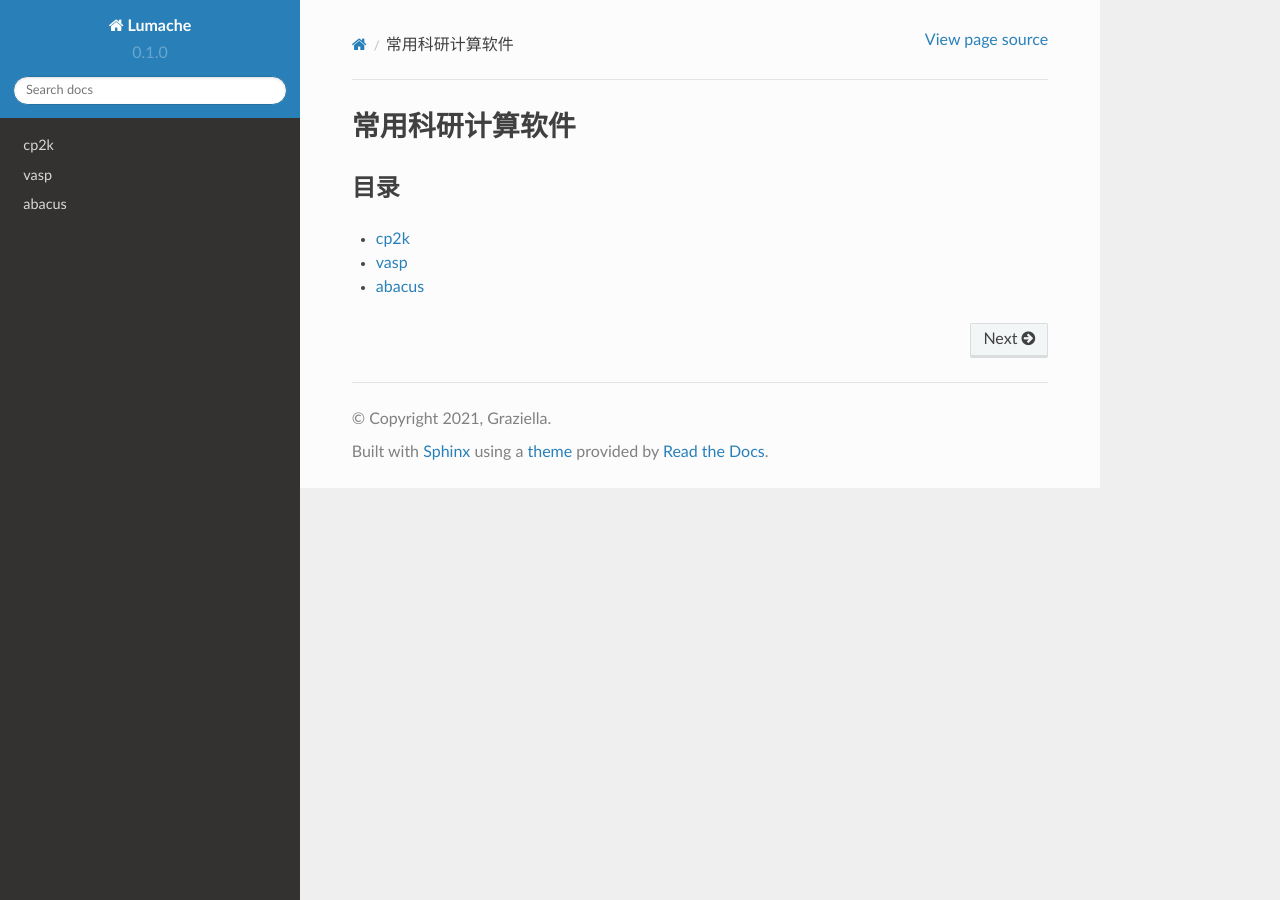
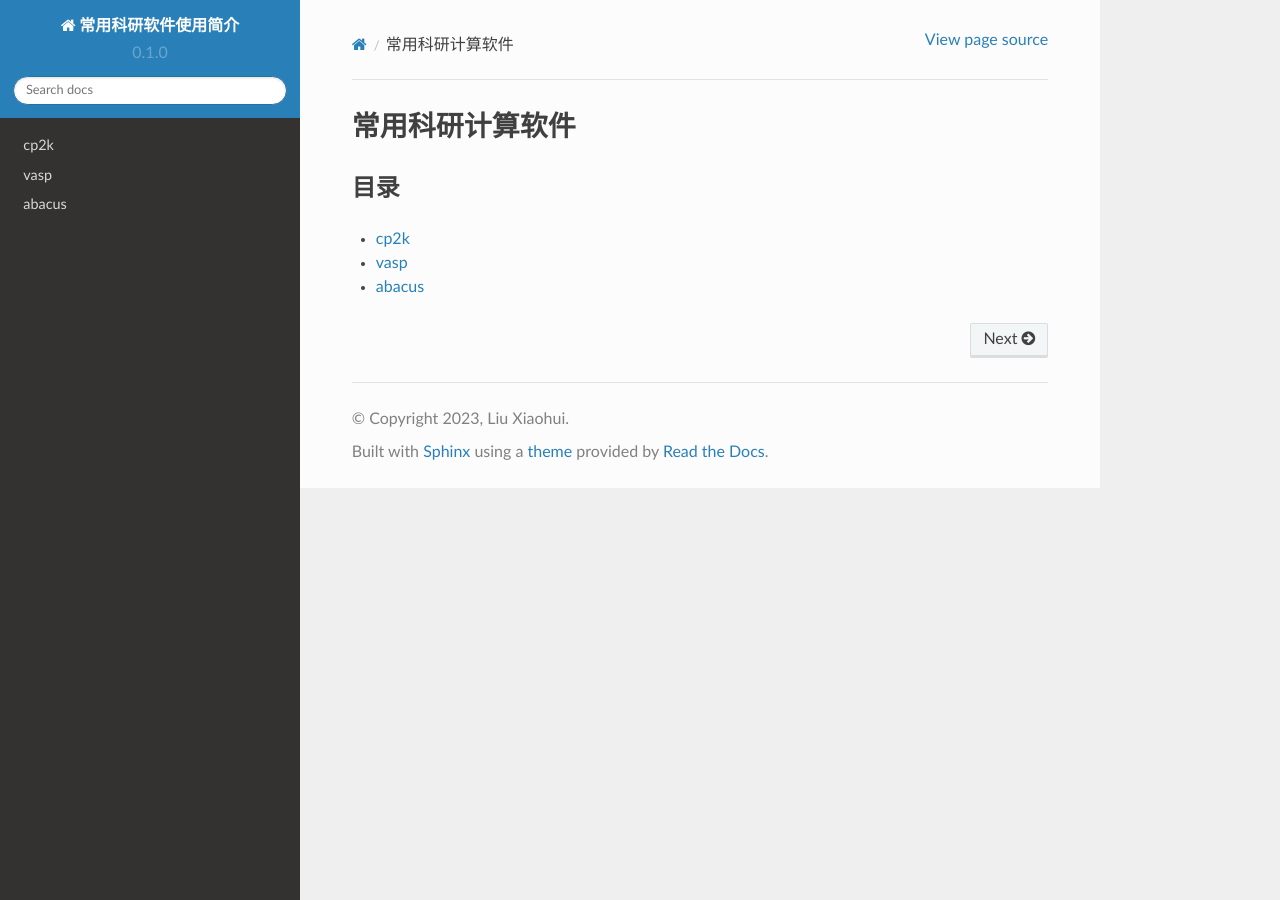
Before and after one commit to LiuXiaohui123321/software-documents, a Sphinx documentation site: the page built from docs/source/index.rst, in a window 1280 px wide. Built offline with Sphinx 7.4.7 and the Read the Docs theme 2.0.0, drawn with Linux system fonts in a browser that asks for light colours.

Commit message:
Update conf.py

```diff
--- a/docs/source/conf.py
+++ b/docs/source/conf.py
@@ -2,9 +2,17 @@
 
 # -- Project information
 
-project = 'Lumache'
-copyright = '2021, Graziella'
-author = 'Graziella'
+..
+ project = 'Lumache'
+ copyright = '2021, Graziella'
+ author = 'Graziella'
+
+ release = '0.1'
+ version = '0.1.0'
+
+project = '常用科研软件使用简介'
+copyright = '2023, Liu Xiaohui'
+author = 'Liu Xiaohui'
 
 release = '0.1'
 version = '0.1.0'
```
